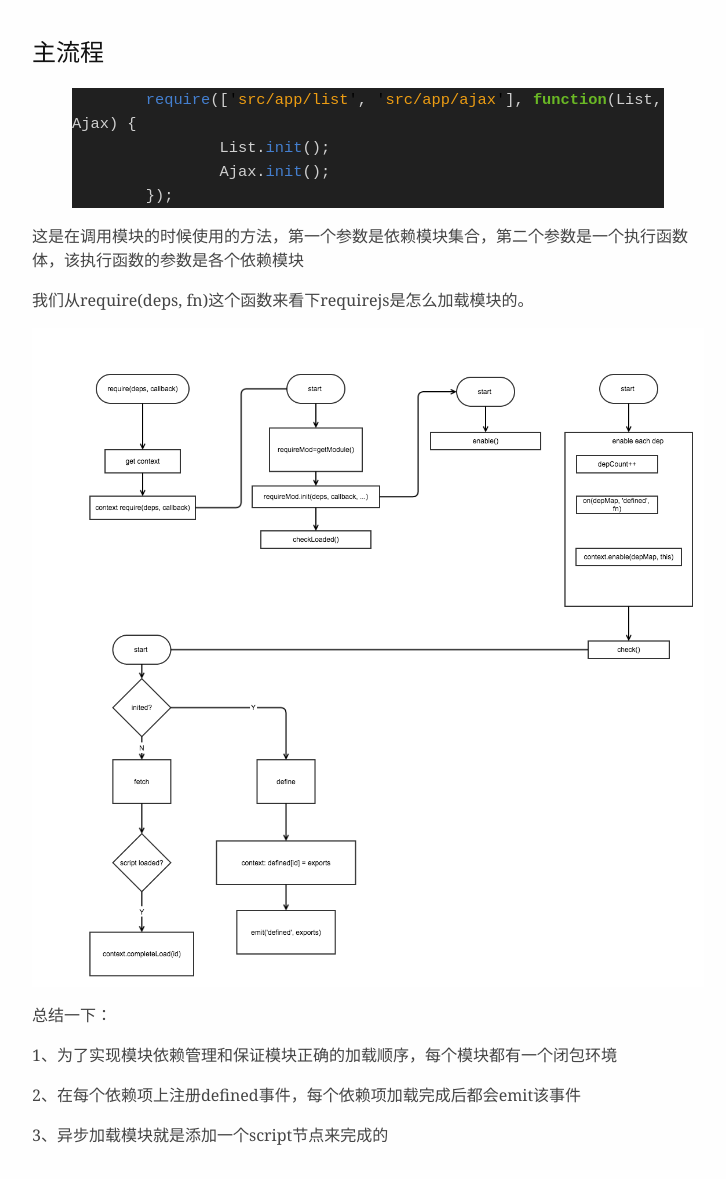
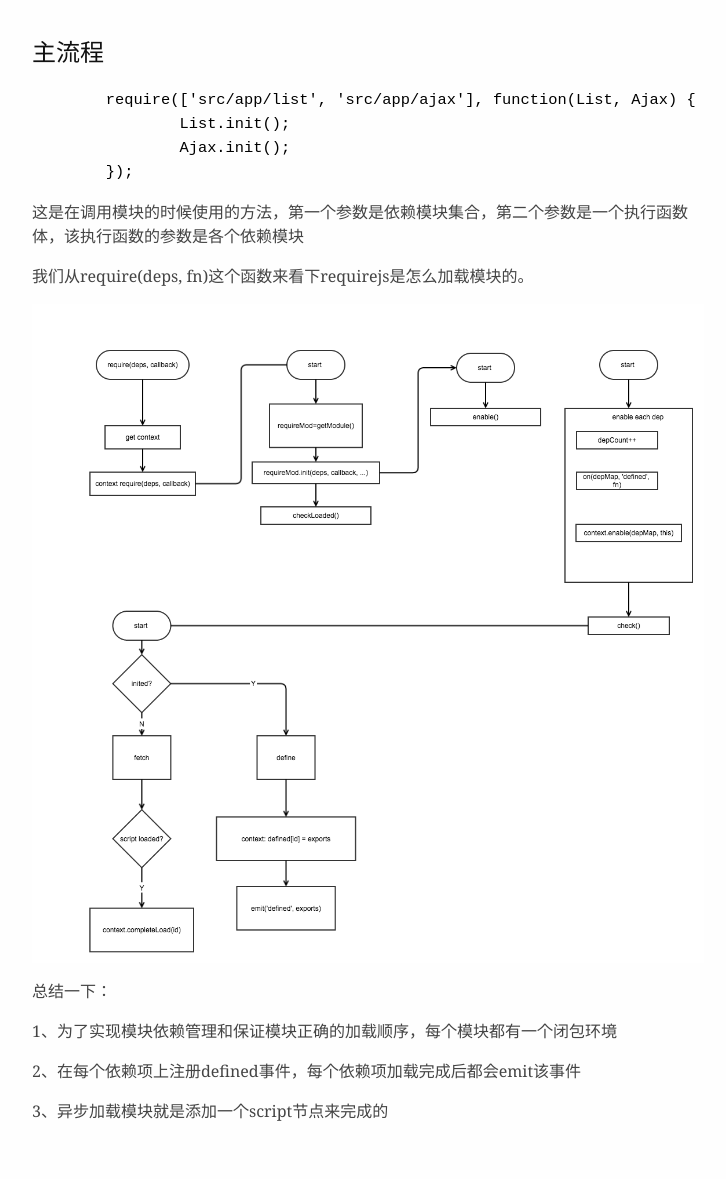
Before and after one commit to shelwinjue/shelwinjue.github.io, a Jekyll site: the page built from _posts/2015-02-05-requirejs源码解析.md, in a window 1280 px wide. Shown: the whole page, without its empty margins (272-998 px from the left). Built offline with Jekyll 4.4.1, drawn with Linux system fonts in a browser that asks for light colours; after the commit the page ends 1155 px from its top, so only the background shows below that.

Commit message:
highlight

````diff
--- a/_config.yml
+++ b/_config.yml
@@ -5,5 +5,3 @@ defaults:
       type: "posts"
     values:
       layout: "default"
-
-highlighter: pygments
--- a/_layouts/default.html
+++ b/_layouts/default.html
@@ -6,7 +6,6 @@
     <meta name="viewport" content="width=device-width, initial-scale=1, user-scalable=no">
 	<link rel="shortcut icon" href="http://imjue.com/favicon.ico" type="image/vnd.microsoft.icon">
 	<link href="{{ site.url }}/assets/css/markdown.css" rel="stylesheet"></link>
-	<link href="{{ site.url }}/assets/css/syntax.css" rel="stylesheet"></link>
   </head>
   <body>
     {{ content }}
--- a/_posts/2015-02-05-requirejs源码解析.md
+++ b/_posts/2015-02-05-requirejs源码解析.md
@@ -5,12 +5,12 @@ title: requirejs源码解析
 
 ### 主流程
 
-{% highlight js %}
+``` js
 	require(['src/app/list', 'src/app/ajax'], function(List, Ajax) {
 		List.init();
 		Ajax.init();
 	});
-{% endhighlight %}
+```
 
 
 
````
Also changed, not shown: _posts/2015-03-03-用html5开发flappy bird游戏.md (+2 -2 lines).
